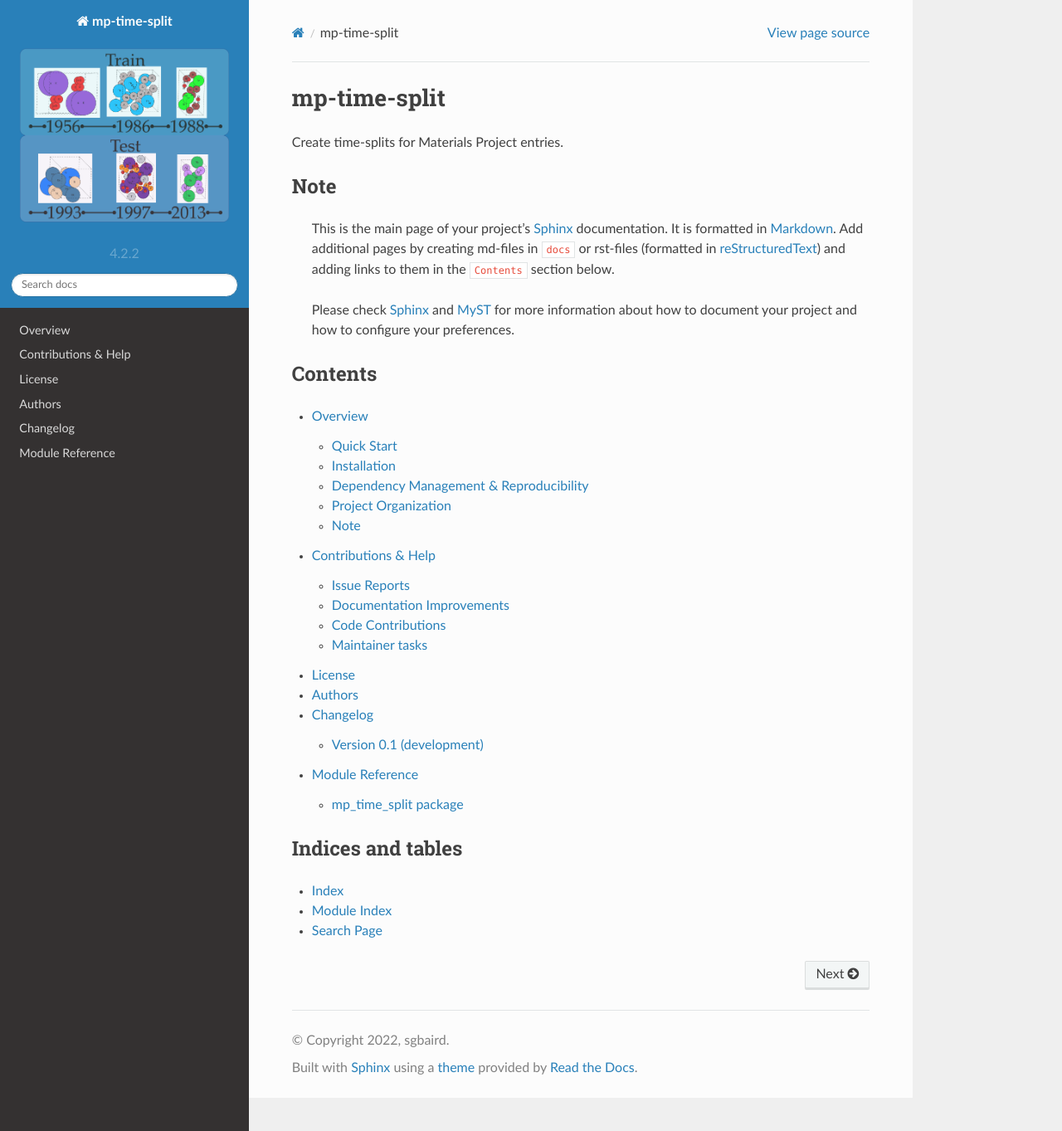
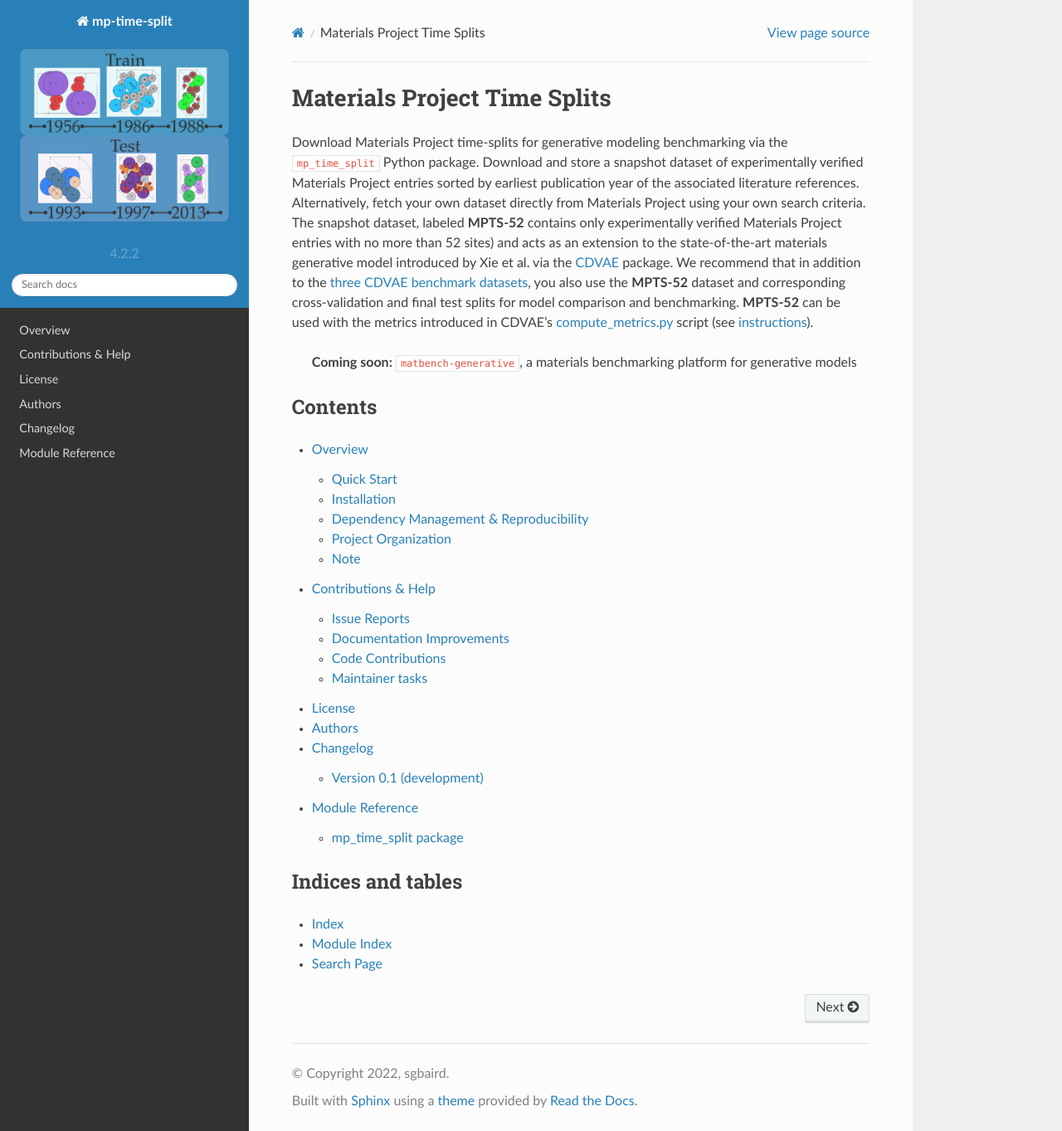
Before and after one commit to sparks-baird/mp-time-split, a Sphinx documentation site: the page built from docs/index.md, in a window 1280 px wide and 1363 px high. Shown: the whole window at 83% size. Built offline with Sphinx 7.4.7 and the Read the Docs theme 2.0.0, drawn with Linux system fonts in a browser that asks for light colours.

Commit message:
add description

```diff
--- a/docs/index.md
+++ b/docs/index.md
@@ -1,9 +1,24 @@
-# mp-time-split
+# Materials Project Time Splits
 
-Create time-splits for Materials Project entries.
+Download Materials Project time-splits for generative modeling benchmarking via the
+`mp_time_split` Python package. Download and store a snapshot dataset of experimentally
+verified Materials Project entries sorted by earliest publication year of the associated
+literature references. Alternatively, fetch your own dataset directly from Materials
+Project using your own search criteria. The snapshot dataset, labeled **MPTS-52**
+contains only experimentally verified Materials Project entries with no more than 52
+sites) and acts as an extension to the state-of-the-art materials generative model
+introduced by Xie et al. via the [CDVAE](https://github.com/txie-93/cdvae) package. We recommend that in addition to the
+[three CDVAE benchmark datasets](https://github.com/txie-93/cdvae/tree/main/data), you
+also use the **MPTS-52** dataset and corresponding cross-validation and final test
+splits for model comparison and benchmarking. **MPTS-52** can be used with the metrics
+introduced in CDVAE's
+[compute_metrics.py](https://github.com/txie-93/cdvae/blob/main/scripts/compute_metrics.py)
+script (see [instructions](https://github.com/txie-93/cdvae/issues/10)).
 
+> **Coming soon:** `matbench-generative`, a materials benchmarking platform for
+> generative models
 
-## Note
+<!-- ## Note
 
 > This is the main page of your project's [Sphinx] documentation. It is
 > formatted in [Markdown]. Add additional pages by creating md-files in
@@ -11,7 +26,7 @@ Create time-splits for Materials Project entries.
 > them in the `Contents` section below.
 >
 > Please check [Sphinx] and [MyST] for more information
-> about how to document your project and how to configure your preferences.
+> about how to document your project and how to configure your preferences. -->
 
 
 ## Contents
```
